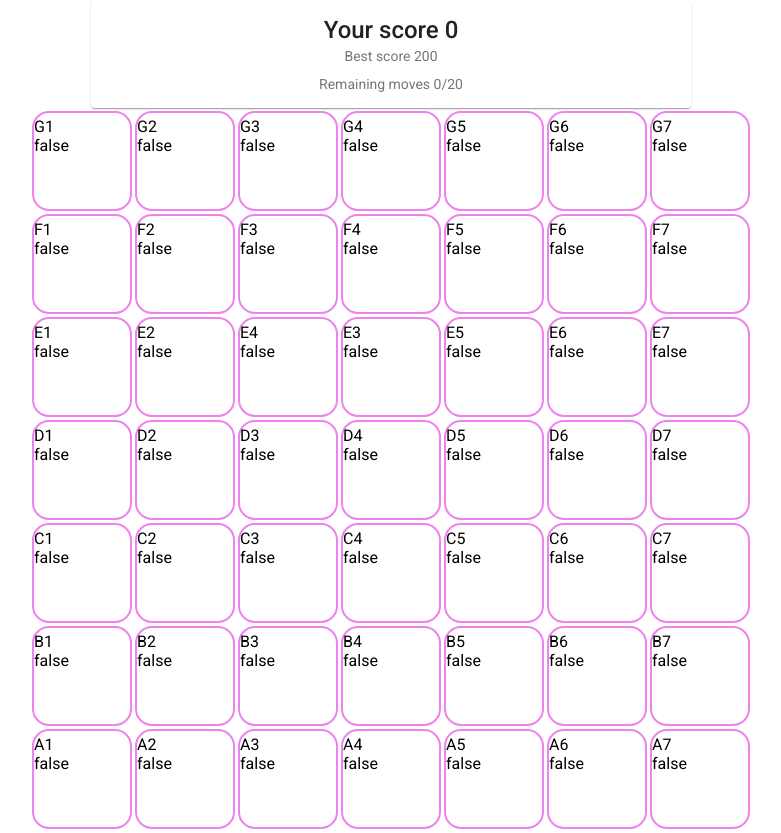
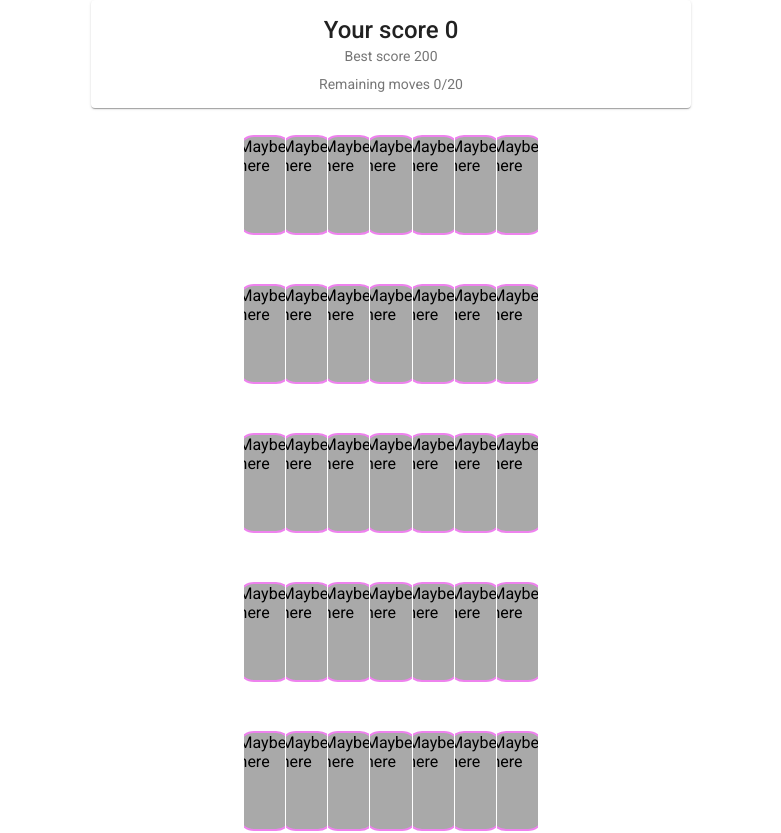
Before and after one commit to goodtoseeu57/Battleship-repo, an Angular app: page /battleship in a window 1280 px wide. Shown: the top 833 px of the page, without its empty margins (249-1030 px from the left). Built offline with nearby package versions, Linux system fonts and the light colour scheme; a web font is replaced by a local one.

Commit message:
different functionality

```diff
--- a/src/app/app.module.ts
+++ b/src/app/app.module.ts
@@ -7,6 +7,7 @@ import { BattleshipComponent } from './battleship/battleship.component';
 import { AppRoutingModule } from './app-routing.module';
 import { BrowserAnimationsModule } from '@angular/platform-browser/animations';
 import {MatCardModule} from '@angular/material/card';
+import {MatGridListModule} from '@angular/material/grid-list';
 
 @NgModule({
   declarations: [
@@ -16,7 +17,7 @@ import {MatCardModule} from '@angular/material/card';
   imports: [
     BrowserModule,
     AppRoutingModule,
-    BrowserAnimationsModule , MatTableModule , MatCardModule
+    BrowserAnimationsModule , MatTableModule , MatCardModule , MatGridListModule
   ],
   providers: [],
   bootstrap: [AppComponent]
--- a/src/app/battleship/battleship.component.css
+++ b/src/app/battleship/battleship.component.css
@@ -55,7 +55,7 @@ td:visited {
 
 
 td:hover {
-  background-color: salmon;
+  background-color: beige ;
 
 }
 td:focus {
@@ -78,20 +78,68 @@ td div {
 
 .hit {
 
-  background-color: #5FCF80 !important;
+  background-color: #5FCF80 ;
+  animation-duration: 3ms;
+
 
 }
 
+.neutral {
+
+  background-color : darkgray ;
+}
+
 .miss {
-  width: 60px;
-  height: 10px;
-  position: absolute;
-  top: 30px;
-  left: 5px;
-  border-radius: 5px;
-  background: #47002B;
-  transform-origin: center center;
-  transform: rotate(45deg);
-  box-shadow: 3px 3px #C77DAA;
-  animation: blow 0.5s ease-in;
+  background-color: red;
 }
+
+.mat-container {
+
+
+  column-gap: 200px;
+  width: 300px;
+
+}
+
+.flexc {
+  column-count: 7;
+  display: inline-block;
+  width: 120px;
+  text-align: center;
+  border: 1px solid white;
+}
+
+td {
+  position: relative;
+  width: 100px;
+  height: 100px;
+  border: 2px solid violet;
+  border-radius: 17px;
+}
+
+td:visited {
+  background-color: darkolivegreen;
+}
+
+
+td:hover {
+  background-color: beige ;
+
+}
+td:focus {
+  background-color: violet;
+}
+td:active:after {
+  color: lightblue;
+}
+
+td div {
+  width: 70px;
+  height: 70px;
+}
+
+
+
+.td:visited {
+  background: darkturquoise;
+}
--- a/src/app/battleship/battleship.component.html
+++ b/src/app/battleship/battleship.component.html
@@ -1,14 +1,31 @@
 <mat-card class="mat-card">
   <mat-card-title class="mat-card-title" >  Your score  {{yourScore}} </mat-card-title>
-  <mat-card-subtitle class="mat-card-subtitle"> Best score {{bestScore}} </mat-card-subtitle>
-  <mat-card-content class="mat-card-subtitle" > Remaining moves {{clickCounter}}/20 </mat-card-content>
+  <mat-card-subtitle  class="mat-card-subtitle"> Best score {{bestScore}} </mat-card-subtitle>
+  <mat-card-content  class="mat-card-subtitle" > Remaining moves {{clickCounter}}/20 </mat-card-content>
 </mat-card>
-
+<!--
 <table >
   <tr *ngFor="let boardRow of boardRows; let i = index; ">
-    <td (click)="hitCell(cell)" *ngFor="let cell of boardRow;" [ngClass]="{'hit': cell.hasBeenClicked}">
-      {{cell.name}}
-      <div class="animationClass" [ngClass]="{'hit': cell.hasBeenClicked , 'circle': !cell.hasBeenClicked }" >{{cell.hasBeenClicked}} </div>
+    <td (click)="hitCell(cell)" *ngFor="let cell of boardRow;" [ngClass]="{'neutral': cell.typeOfMove === 'Maybe-here' , 'hit': cell.hasBeenClicked && cell.typeOfMove === 'hit' ,
+    'miss': cell.hasBeenClicked && cell.typeOfMove === 'miss'}">
+      <div >{{cell.typeOfMove}} </div>
+
+
     </td>
   </tr>
 </table>
+
+
+<div [ngStyle]="{'background-color':person.country === 'UK' ? 'green' : 'red' }"></<div> -- [ngClass]="{'hit': cell.hasBeenClicked} -->
+
+<table class="mat-container">
+  <mat-grid-list [cols]="7" rowHeight="148px" >
+    <mat-grid-tile *ngFor="let cell of newBoardRows; let i = index; ">
+      <td  (click)="hitCell(cell)" [ngClass]="{'neutral': cell.typeOfMove === 'Maybe-here' , 'hit': cell.hasBeenClicked && cell.typeOfMove === 'hit' ,
+    'miss': cell.hasBeenClicked && cell.typeOfMove === 'miss'}">
+        {{cell.typeOfMove}}
+      </td>
+    </mat-grid-tile>
+  </mat-grid-list>
+
+</table>
--- a/src/app/battleship/battleship.component.ts
+++ b/src/app/battleship/battleship.component.ts
@@ -1,5 +1,6 @@
 import { Component, Input, OnInit, EventEmitter, Output } from '@angular/core';
-import {isLineBreak} from 'codelyzer/angular/sourceMappingVisitor';
+import { GridCell } from '../gridcell';
+
 
 
 @Component({
@@ -8,36 +9,63 @@ import {isLineBreak} from 'codelyzer/angular/sourceMappingVisitor';
     styleUrls: ['./battleship.component.css']
 })
 export class BattleshipComponent implements OnInit {
+  gridCell: Array<GridCell> = [];
+  name: string;
+  public hasBeenClicked: false ;
+
+  public typeOfMove: string ;
+
+    constructor() { }
 
     clickCounter = 0;
     clickLimit = 21;
     bestScore = 200;
     yourScore = 0;
+    newBoardRows = [];
+    // gridCell: GridCell[];
+
+
+
+
+
+
+
     boardRows = [
-    [{ name: 'G1', hasBeenClicked: false }, { name: 'G2', hasBeenClicked: false },
-    { name: 'G3', hasBeenClicked: false }, { name: 'G4', hasBeenClicked: false },
-    { name: 'G5', hasBeenClicked: false }, { name: 'G6', hasBeenClicked: false },
-    { name: 'G7', hasBeenClicked: false }],
-    [{ name: 'F1', hasBeenClicked: false }, { name: 'F2', hasBeenClicked: false },
-    { name: 'F3', hasBeenClicked: false }, { name: 'F4', hasBeenClicked: false },
-    { name: 'F5', hasBeenClicked: false }, { name: 'F6', hasBeenClicked: false },
-    { name: 'F7', hasBeenClicked: false }],
-    [{ name: 'E1', hasBeenClicked: false }, { name: 'E2', hasBeenClicked: false },
-    { name: 'E4', hasBeenClicked: false }, { name: 'E3', hasBeenClicked: false },
-    { name: 'E5', hasBeenClicked: false }, { name: 'E6', hasBeenClicked: false }, { name: 'E7', hasBeenClicked: false }],
-    [{ name: 'D1', hasBeenClicked: false }, { name: 'D2', hasBeenClicked: false },
-    { name: 'D3', hasBeenClicked: false }, { name: 'D4', hasBeenClicked: false },
-    { name: 'D5', hasBeenClicked: false }, { name: 'D6', hasBeenClicked: false }, { name: 'D7', hasBeenClicked: false }],
-    [{ name: 'C1', hasBeenClicked: false }, { name: 'C2', hasBeenClicked: false }, { name: 'C3', hasBeenClicked: false },
-    { name: 'C4', hasBeenClicked: false }, { name: 'C5', hasBeenClicked: false }, { name: 'C6', hasBeenClicked: false },
-    { name: 'C7', hasBeenClicked: false }],
-    [{ name: 'B1', hasBeenClicked: false }, { name: 'B2', hasBeenClicked: false }, { name: 'B3', hasBeenClicked: false },
-    { name: 'B4', hasBeenClicked: false }, { name: 'B5', hasBeenClicked: false }, { name: 'B6', hasBeenClicked: false },
-    { name: 'B7', hasBeenClicked: false }],
-    [{ name: 'A1', hasBeenClicked: false }, { name: 'A2', hasBeenClicked: false }, { name: 'A3', hasBeenClicked: false },
-    { name: 'A4', hasBeenClicked: false }, { name: 'A5', hasBeenClicked: false }, { name: 'A6', hasBeenClicked: false },
-    { name: 'A7', hasBeenClicked: false }]
+      [{ name: 'G1', hasBeenClicked: false, typeOfMove: 'Maybe-here' }, { name: 'G2', hasBeenClicked: false, typeOfMove: 'Maybe-here' },
+        { name: 'G3', hasBeenClicked: false, typeOfMove: 'Maybe-here' }, { name: 'G4', hasBeenClicked: false, typeOfMove: 'Maybe-here' },
+        { name: 'G5', hasBeenClicked: false, typeOfMove: 'Maybe-here' }, { name: 'G6', hasBeenClicked: false, typeOfMove: 'Maybe-here' },
+        { name: 'G7', hasBeenClicked: false, typeOfMove: 'Maybe-here' }],
+      [{ name: 'F1', hasBeenClicked: false, typeOfMove: 'Maybe-here' }, { name: 'F2', hasBeenClicked: false, typeOfMove: 'Maybe-here' },
+        { name: 'F3', hasBeenClicked: false, typeOfMove: 'Maybe-here' }, { name: 'F4', hasBeenClicked: false, typeOfMove: 'Maybe-here' },
+        { name: 'F5', hasBeenClicked: false, typeOfMove: 'Maybe-here' }, { name: 'F6', hasBeenClicked: false, typeOfMove: 'Maybe-here' },
+        { name: 'F7', hasBeenClicked: false, typeOfMove: 'Maybe-here' }],
+      [{ name: 'E1', hasBeenClicked: false, typeOfMove: 'Maybe-here' }, { name: 'E2', hasBeenClicked: false, typeOfMove: 'Maybe-here' },
+        { name: 'E4', hasBeenClicked: false, typeOfMove: 'Maybe-here' }, { name: 'E3', hasBeenClicked: false, typeOfMove: 'Maybe-here' },
+        { name: 'E5', hasBeenClicked: false, typeOfMove: 'Maybe-here' }, { name: 'E6', hasBeenClicked: false, typeOfMove: 'Maybe-here' },
+        { name: 'E7', hasBeenClicked: false, typeOfMove: 'Maybe-here' }],
+      [{ name: 'D1', hasBeenClicked: false, typeOfMove: 'Maybe-here' }, { name: 'D2', hasBeenClicked: false, typeOfMove: 'Maybe-here' },
+        { name: 'D3', hasBeenclicked: false, typeOfMove: 'Maybe-here' }, { name: 'D4', hasBeenClicked: false, typeOfMove: 'Maybe-here' },
+        { name: 'D5', hasBeenClicked: false, typeOfMove: 'Maybe-here' }, { name: 'D6', hasBeenClicked: false, typeOfMove: 'Maybe-here' },
+        { name: 'D7', hasBeenClicked: false, typeOfMove: 'Maybe-here' }],
+      [{ name: 'C1', hasBeenClicked: false, typeOfMove: 'Maybe-here' }, { name: 'C2', hasBeenClicked: false, typeOfMove: 'Maybe-here' },
+        { name: 'C3', hasBeenClicked: false, typeOfMove: 'Maybe-here' },
+        { name: 'C4', hasBeenClicked: false, typeOfMove: 'Maybe-here' }, { name: 'C5', hasBeenClicked: false, typeOfMove: 'Maybe-here' },
+        { name: 'C6', hasBeenClicked: false, typeOfMove: 'Maybe-here' },
+        { name: 'C7', hasBeenClicked: false, typeOfMove: 'Maybe-here' }],
+      [{ name: 'B1', hasBeenClicked: false, typeOfMove: 'Maybe-here' }, { name: 'B2', hasBeenClicked: false, typeOfMove: 'Maybe-here' },
+        { name: 'B3', hasBeenClicked: false, typeOfMove: 'Maybe-here' },
+        { name: 'B4', hasBeenClicked: false, typeOfMove: 'Maybe-here' }, { name: 'B5', hasBeenClicked: false, typeOfMove: 'Maybe-here' },
+        { name: 'B6', hasBeenClicked: false, typeOfMove: 'Maybe-here' },
+        { name: 'B7', hasBeenClicked: false, typeOfMove: 'Maybe-here' }],
+      [{ name: 'A1', hasBeenClicked: false, typeOfMove: 'Maybe-here' }, { name: 'A2', hasBeenClicked: false, typeOfMove: 'Maybe-here' },
+        { name: 'A3', hasBeenClicked: false, typeOfMove: 'Maybe-here' },
+        { name: 'A4', hasBeenClicked: false, typeOfMove: 'Maybe-here' }, { name: 'A5', hasBeenClicked: false, typeOfMove: 'Maybe-here' },
+        { name: 'A6', hasBeenClicked: false, typeOfMove: 'Maybe-here' },
+        { name: 'A7', hasBeenClicked: false, typeOfMove: 'Maybe-here' }]
     ];
+
+
+
     ships = [
         {
             name: 'UK Navy Gunner',
@@ -71,27 +99,50 @@ export class BattleshipComponent implements OnInit {
         }
     ];
 
-  constructor() {}
+     letters = ['A', 'B' , 'C', 'D', 'E', 'F' , 'G'];
+     numbers = [1, 2 , 3 , 4 , 5 , 6 , 7 ];
 
-  ngOnInit() {}
+
+    ngOnInit() {
+        this.setupGrid();
+
+
+        console.log(typeof this.boardRows);
+    }
+
+    setupGrid() {
+
+      this.letters.forEach((letter) => {
+         this.numbers.forEach((number) => {
+           let gridcell = new GridCell();
+           gridcell.name = letter + number;
+           gridcell.typeOfMove = 'Maybe-here';
+           gridcell.hasBeenClicked = false;
+           this.newBoardRows.push(gridcell);
+         });
+
+        });
+      console.log(this.newBoardRows);
+      console.log(typeof this.newBoardRows);
+      console.log(this.boardRows);
+
+
+    }
 
     hitCell(cell) {
 
         this.clickCounter++;
-
-    if (this.clickCounter < this.clickLimit)  {
-
-      // Check if the user has reached the click limit     if() {}
+        if (this.clickCounter < this.clickLimit) {
             let hasHit = false;
 
             this.ships.forEach((ship) => {
                 ship.cells.forEach((shipCell) => {
                     if (cell.name === shipCell.value) {
                         console.log(` Well done you hit this ${cell.name}`);
-            // console.log('hi');
                         this.yourScore += 50;
                         hasHit = true;
                         shipCell.hasBeenHit = true;
+                        cell.typeOfMove = 'hit';
                         cell.hasBeenClicked = true;
                     }
                 });
@@ -101,10 +152,10 @@ export class BattleshipComponent implements OnInit {
                     ship.hasBeenSunk = true;
                     console.log(`you win and you sunk the following ship ${ship.name}`);
                     if (this.clickCounter < 6) {
-          this.yourScore += 5000;
+                        this.yourScore += 1000;
                     }
-          if (this.clickCounter > 6 && this.clickCounter < 7) {
-            this.clickCounter += 3000;
+                    if (this.clickCounter > 8 && this.clickCounter < 9) {
+                        this.yourScore += 800;
                     }
                 }
 
@@ -114,6 +165,7 @@ export class BattleshipComponent implements OnInit {
                 console.log('missed');
                 cell.hasBeenClicked = true;
                 this.yourScore -= 40;
+                cell.typeOfMove = 'miss';
 
             }
         } else {
@@ -122,6 +174,8 @@ export class BattleshipComponent implements OnInit {
 
         if (this.yourScore > this.bestScore) {
             alert(`Well done Suvo boy you pass your best score , your new score now is ${this.yourScore} `);
+            this.bestScore = this.yourScore;
+            localStorage.bestScore = this.yourScore;
         }
     }
 
--- /dev/null
+++ b/src/app/gridcell.ts
@@ -0,0 +1,9 @@
+
+
+export class GridCell {
+  name: string;
+  hasBeenClicked: boolean ;
+  typeOfMove: string ;
+
+
+}
```
Also changed, not shown: src/app/battleship/Untitled-1.txt (added). Lines whose indentation alone changed are shown as unchanged.
